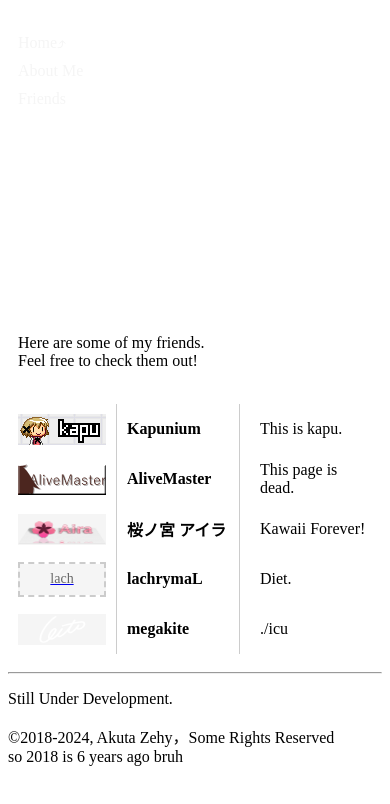
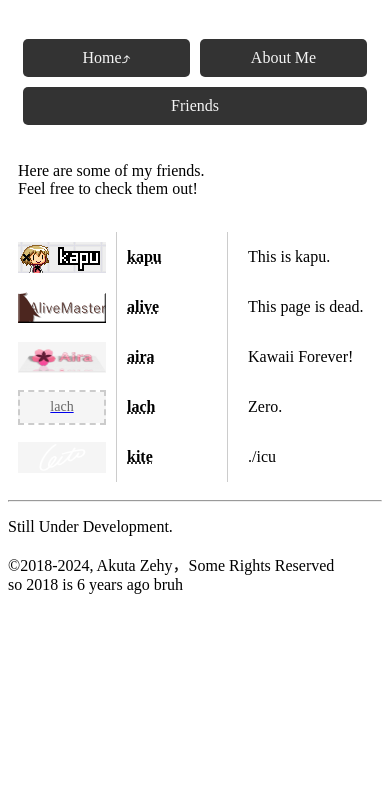
Before and after one commit to AkutaZehy/lime-area, a Nuxt app: page /friends in a window 390 px wide. Shown: the top 804 px of the page. Built offline with nearby package versions, Linux system fonts and the light colour scheme.

Commit message:
style(mobile): mobile fix white-space

```diff
--- a/components/FriendButton.vue
+++ b/components/FriendButton.vue
@@ -36,7 +36,9 @@
 			</template>
 		</a>
 		<div class="separator"></div>
-		<div class="name">{{ friendName }}</div>
+		<div class="name">
+			<abbr :title=friendName>{{ friendNameShort }}</abbr>
+		</div>
 		<div class="separator"></div>
 		<div class="comment">{{ comment }}</div>
 	</div>
@@ -80,7 +82,7 @@
 		min-width: none;
 		flex: 1;
 		font-weight: bold;
-		max-width: 200px;
+		max-width: 100px;
 		white-space: nowrap;
 		overflow: hidden;
 		text-overflow: ellipsis;
@@ -96,5 +98,8 @@
 	.comment {
 		flex: 1;
 		padding-left: 10px;
-	}
+		white-space: nowrap;
+		overflow: hidden;
+		text-overflow: ellipsis;
+		}
 </style>
--- a/components/SideBar.vue
+++ b/components/SideBar.vue
@@ -1,9 +1,9 @@
 <template>
-	<div :class="['sidebar', { 'home-sidebar': isHome }]">
+	<div :class="['sidebar', { 'home-sidebar': isHome, 'mobile-sidebar': isMobile }]">
 		<nav>
 			<ul>
 				<li v-if="isHome">
-					<Home/>
+					<Home />
 				</li>
 				<li>
 					<NuxtLink to="/about">About Me</NuxtLink>
@@ -21,13 +21,16 @@
 		isHome: {
 			type: Boolean,
 			default: false
+		},
+		isMobile: {
+			type: Boolean,
+			default: false
 		}
 	});
 </script>
 
 <style scoped>
 	.sidebar {
-		min-height: 300px;
 	}
 
 	.home-sidebar {
@@ -37,6 +40,8 @@
 	nav ul {
 		list-style-type: none;
 		padding: 0;
+		display: flex;
+		flex-direction: column;
 	}
 
 	nav ul li {
@@ -51,4 +56,34 @@
 	nav ul li a:hover {
 		color: #007bff;
 	}
+
+	/* 移动设备样式 */
+	@media (max-width: 768px) {
+		.mobile-sidebar {
+			max-height: fit-content;
+			overflow-y: auto;
+		}
+
+		nav ul {
+			flex-direction: row;
+			/* 横向排列 */
+			flex-wrap: wrap;
+			/* 自动换行 */
+		}
+
+		nav ul li {
+			flex: 1 1 33%;
+			/* 每个块占据 1/3 宽度 */
+			margin: 5px;
+			/* 调整间距 */
+		}
+
+		nav ul li a {
+			display: block;
+			text-align: center;
+			padding: 10px;
+			background-color: #333;
+			border-radius: 5px;
+		}
+	}
 </style>
--- a/pages/friends.vue
+++ b/pages/friends.vue
@@ -46,7 +46,7 @@ import FriendButton from '~/components/FriendButton.vue';
 			:friendName="'lachrymaL'"
 			:friendNameShort="'lach'"
 			:url="'https://lachrymal.net/'"
-			:comment="'Diet.'"
+			:comment="'Zero.'"
 		/>
 
 		<FriendButton
```
